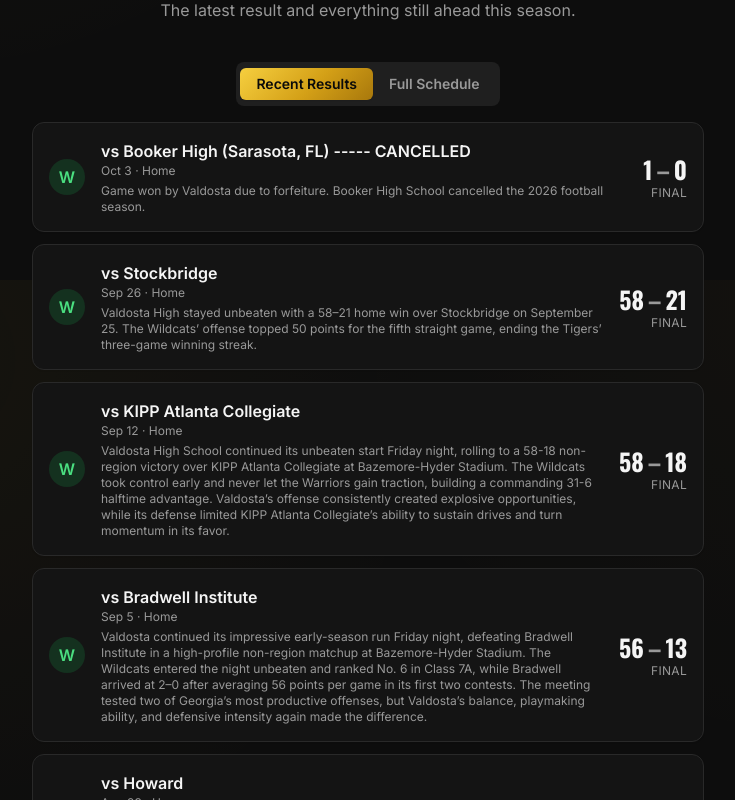
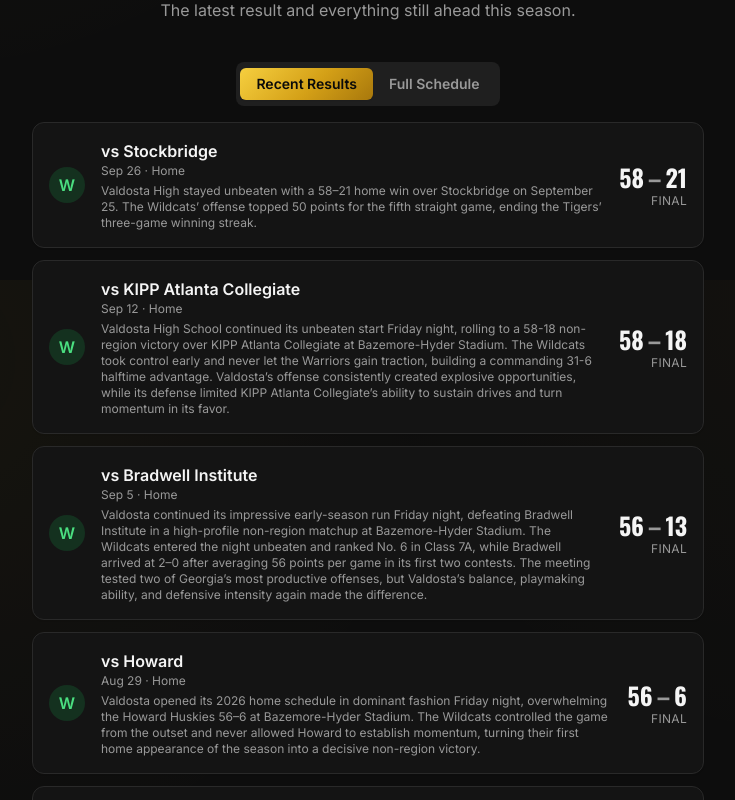
Before and after one commit to calebbsides/vhs-wildcats, a React (Vite) app: page / in a window 1280 px wide. Shown: the part 1320-2120 px from the top of the page, without its empty margins (272-1007 px from the left). Built offline with nearby package versions, Linux system fonts and the light colour scheme.

Commit message:
Update content.ts

```diff
--- a/src/data/content.ts
+++ b/src/data/content.ts
@@ -175,14 +175,14 @@
       venue: "Cleveland Field at Bazemore-Hyder Stadium",
       result: { wildcats: 58, opponent: 21, recap: "Valdosta High stayed unbeaten with a 58–21 home win over Stockbridge on September 25. The Wildcats’ offense topped 50 points for the fifth straight game, ending the Tigers’ three-game winning streak." },
     },
-    {
-      opponent: "Booker High (Sarasota, FL) ----- CANCELLED",
-      date: "2026-10-02",
-      time: "8:00 PM",
-      where: "home",
-      venue: "Cleveland Field at Bazemore-Hyder Stadium",
-      result: { wildcats: 1, opponent: 0, recap: "Game won by Valdosta due to forfeiture. Booker High School cancelled the 2026 football season." },
-    },
+    //{
+    //  opponent: "Booker High (Sarasota, FL) ----- CANCELLED",
+    //  date: "2026-10-02",
+    //  time: "8:00 PM",
+    //  where: "home",
+    //  venue: "Cleveland Field at Bazemore-Hyder Stadium",
+    //  result: { wildcats: 1, opponent: 0, recap: "Game won by Valdosta due to forfeiture. Booker High School cancelled the 2026 football season." },
+   // },
     {
       opponent: "Colquitt County",
       date: "2026-10-16",
```
